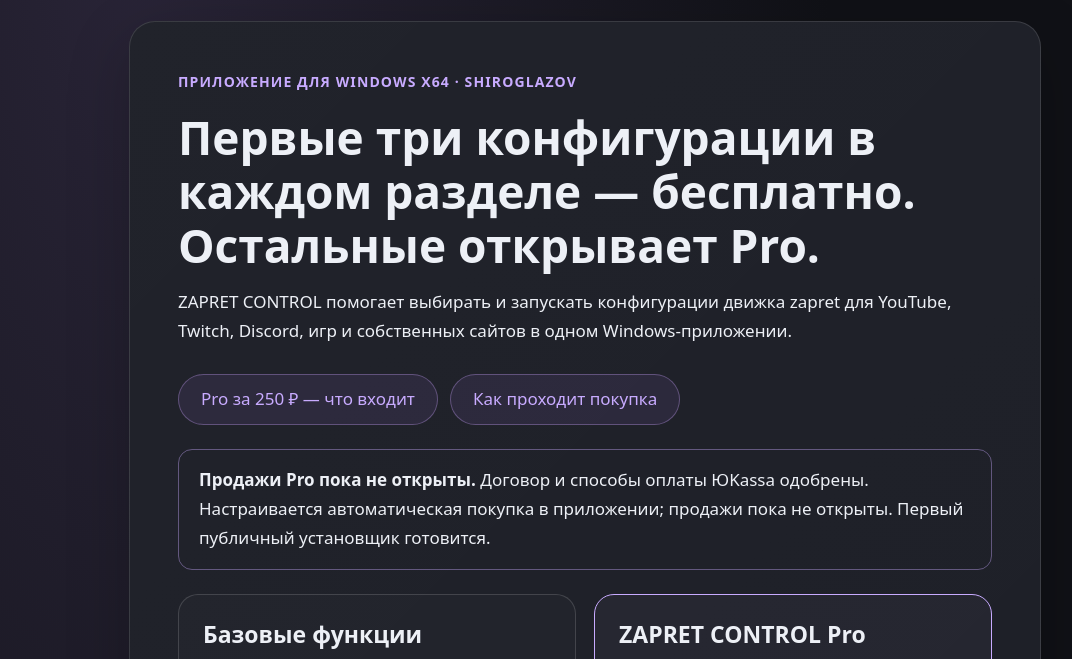
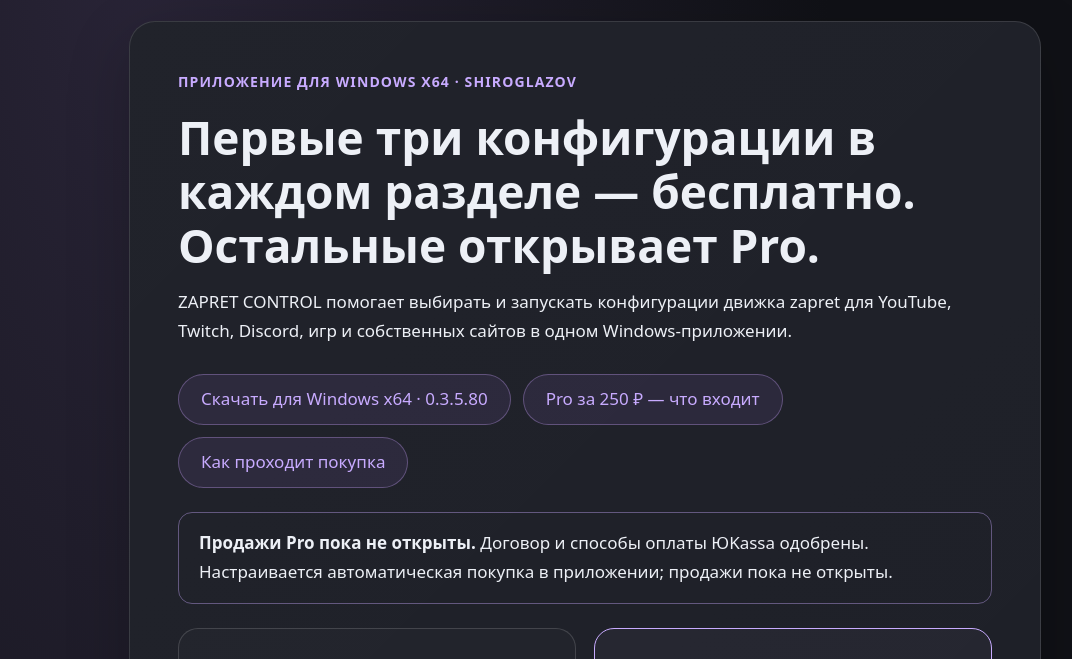
Before and after one commit to grokgpt1977-crypto/zapret-control-releases, a plain HTML site: page docs/index.html in a window 1280 px wide. Shown: the part 80-739 px from the top of the page, without its empty margins (55-1127 px from the left). Drawn offline with Linux system fonts and the light colour scheme.

Commit message:
Add direct Windows installer download to homepage

```diff
--- a/docs/index.html
+++ b/docs/index.html
@@ -1,8 +1,8 @@
 <!doctype html>
 <html lang="ru"><head><meta charset="utf-8"><meta name="viewport" content="width=device-width,initial-scale=1"><title>ZAPRET CONTROL — Pro за 250 ₽ разово</title><meta name="description" content="ZAPRET CONTROL для Windows: бесплатные готовые конфигурации и Pro за 250 ₽ разово для собственных сайтов и профилей. Условия покупки и получения ключа."><link rel="stylesheet" href="style.css"><style>.plans{display:grid;grid-template-columns:1fr 1fr;gap:18px;margin:24px 0}.plan{padding:24px;border:1px solid #ffffff26;border-radius:20px;background:#ffffff04}.plan.pro{border-color:#c8abff;background:#c8abff0a}.plan h2{margin-top:0}.price{font-size:32px;font-weight:750;margin:8px 0}.status{padding:16px 20px;border:1px solid #c8abff66;border-radius:14px;margin:24px 0}li{margin-bottom:10px}nav{flex-wrap:wrap}@media(max-width:640px){.plans{grid-template-columns:1fr}.plan{padding:18px}}</style></head>
 <body><header><a class="brand" href="index.html">ZAPRET CONTROL</a><nav aria-label="Основная навигация"><a href="#pro">Что входит в Pro</a><a href="#purchase">Как купить</a><a href="support.html">Поддержка</a><a href="offer.html">Оферта</a><a href="refund.html">Возврат</a><a href="privacy.html">Конфиденциальность</a></nav></header>
-<main><article><div class="tag">Приложение для Windows x64 · shiroglazov</div><h1>Первые три конфигурации в каждом разделе — бесплатно.<br>Остальные открывает Pro.</h1><p>ZAPRET CONTROL помогает выбирать и запускать конфигурации движка zapret для YouTube, Twitch, Discord, игр и собственных сайтов в одном Windows-приложении.</p><div class="actions"><a class="button" href="#pro">Pro за 250 ₽ — что входит</a><a class="button" href="#purchase">Как проходит покупка</a></div>
-<div class="status" role="note"><strong>Продажи Pro пока не открыты.</strong> Договор и способы оплаты ЮKassa одобрены. Настраивается автоматическая покупка в приложении; продажи пока не открыты. Первый публичный установщик готовится.</div>
+<main><article><div class="tag">Приложение для Windows x64 · shiroglazov</div><h1>Первые три конфигурации в каждом разделе — бесплатно.<br>Остальные открывает Pro.</h1><p>ZAPRET CONTROL помогает выбирать и запускать конфигурации движка zapret для YouTube, Twitch, Discord, игр и собственных сайтов в одном Windows-приложении.</p><div class="actions"><a class="button" href="https://github.com/grokgpt1977-crypto/zapret-control-releases/releases/download/v0.3.5.80/ZAPRET_CONTROL_0.3.5.80_Setup.exe">Скачать для Windows x64 · 0.3.5.80</a><a class="button" href="#pro">Pro за 250 ₽ — что входит</a><a class="button" href="#purchase">Как проходит покупка</a></div>
+<div class="status" role="note"><strong>Продажи Pro пока не открыты.</strong> Договор и способы оплаты ЮKassa одобрены. Настраивается автоматическая покупка в приложении; продажи пока не открыты.</div>
 <div class="plans"><section class="plan" aria-labelledby="free-heading"><h2 id="free-heading">Базовые функции</h2><p class="price">Бесплатно</p><ul><li>Первые три готовые конфигурации в каждом разделе: YouTube + Twitch, Discord, Gaming и другие категории.</li><li>Выбор и запуск конфигураций.</li><li>Сохранение настроек и журнал событий.</li></ul><p>Проверьте работу приложения и готовых профилей на своём компьютере перед покупкой Pro.</p></section>
 <section class="plan pro" id="pro" aria-labelledby="pro-heading"><h2 id="pro-heading">ZAPRET CONTROL Pro</h2><p class="price">250 ₽ <small style="font-size:17px;font-weight:400">разово</small></p><p><strong>Все остальные готовые конфигурации, а также «Свои сервисы» для ваших профилей.</strong></p><ul><li>Доступ к конфигурациям после первых трёх в каждой готовой категории.</li><li>Создание профилей для собственных сайтов и импорт пользовательских конфигураций.</li><li>Бессрочная лицензия для одного компьютера.</li></ul><p>Без подписки и автоматических повторных списаний. Pro расширяет возможности настройки; доступность конкретных сайтов не гарантируется.</p><a href="#purchase">Порядок покупки и активации ↓</a></section></div>
 <section id="purchase"><h2>Как купить Pro после открытия продаж</h2><p>Заказ оформляется <strong>в приложении ZAPRET CONTROL на вашем компьютере</strong>. На этом сайте размещены описание и условия; отдельной корзины здесь нет.</p><ol><li><strong>Откройте Pro в приложении.</strong> Выберите СБП или банковскую карту и нажмите «Купить Pro за 250 ₽».</li><li><strong>Оплатите на странице ЮKassa.</strong> Приложение откроет защищённую платёжную страницу в браузере. Для СБП следуйте подсказкам платёжной страницы и своего банка. Реквизиты карты в ZAPRET CONTROL вводить не нужно. Способы станут доступны после подключения магазина.</li><li><strong>Вернитесь в приложение.</strong> Сервер проверит подтверждение оплаты непосредственно у ЮKassa. Нажмите «Проверить заказ», если результат ещё не появился автоматически.</li><li><strong>Получите и активируйте Pro.</strong> Приложение получает подписанный ключ для компьютера, на котором создан заказ, и открывает остальные конфигурации и «Свои сервисы».</li></ol>
```
